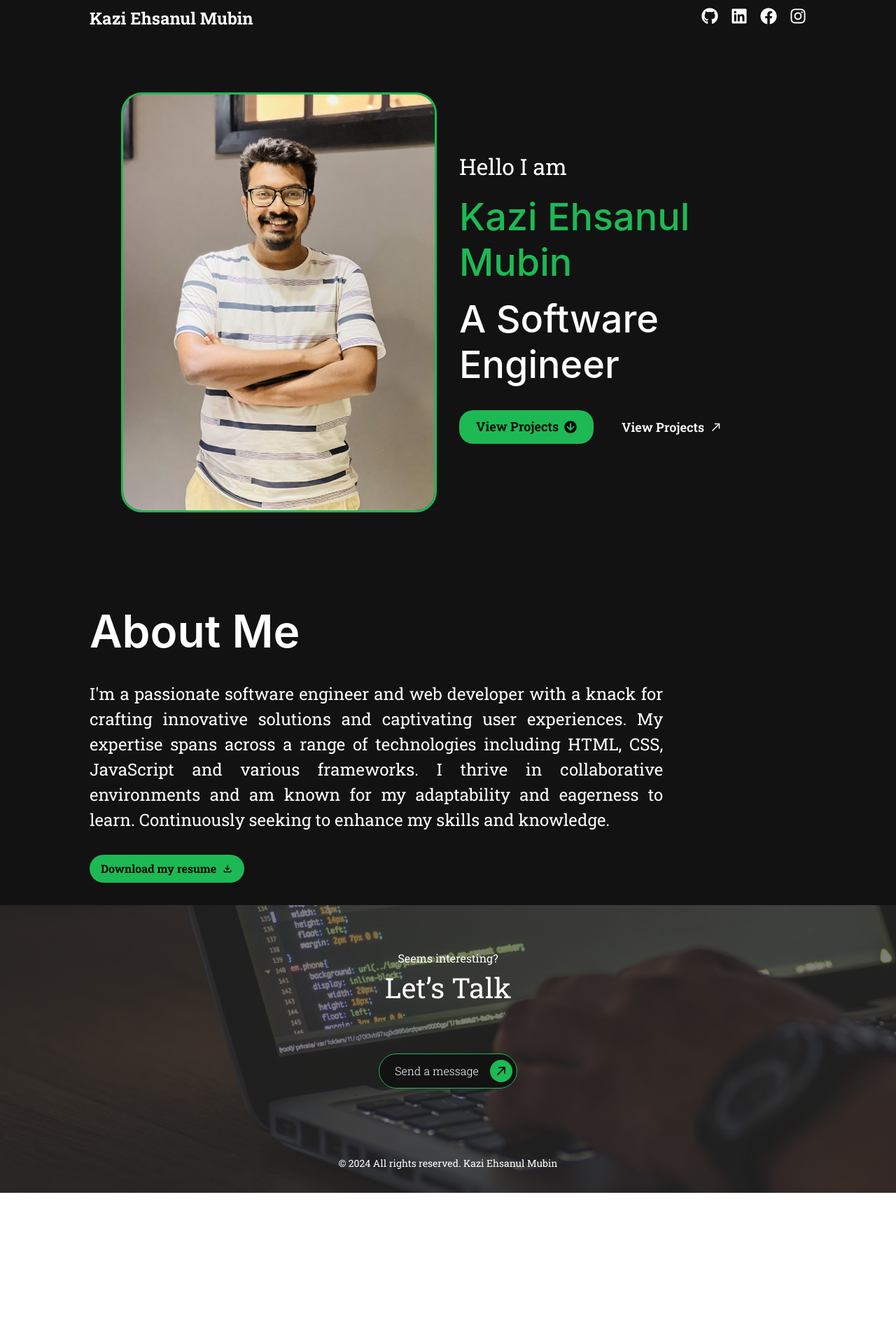
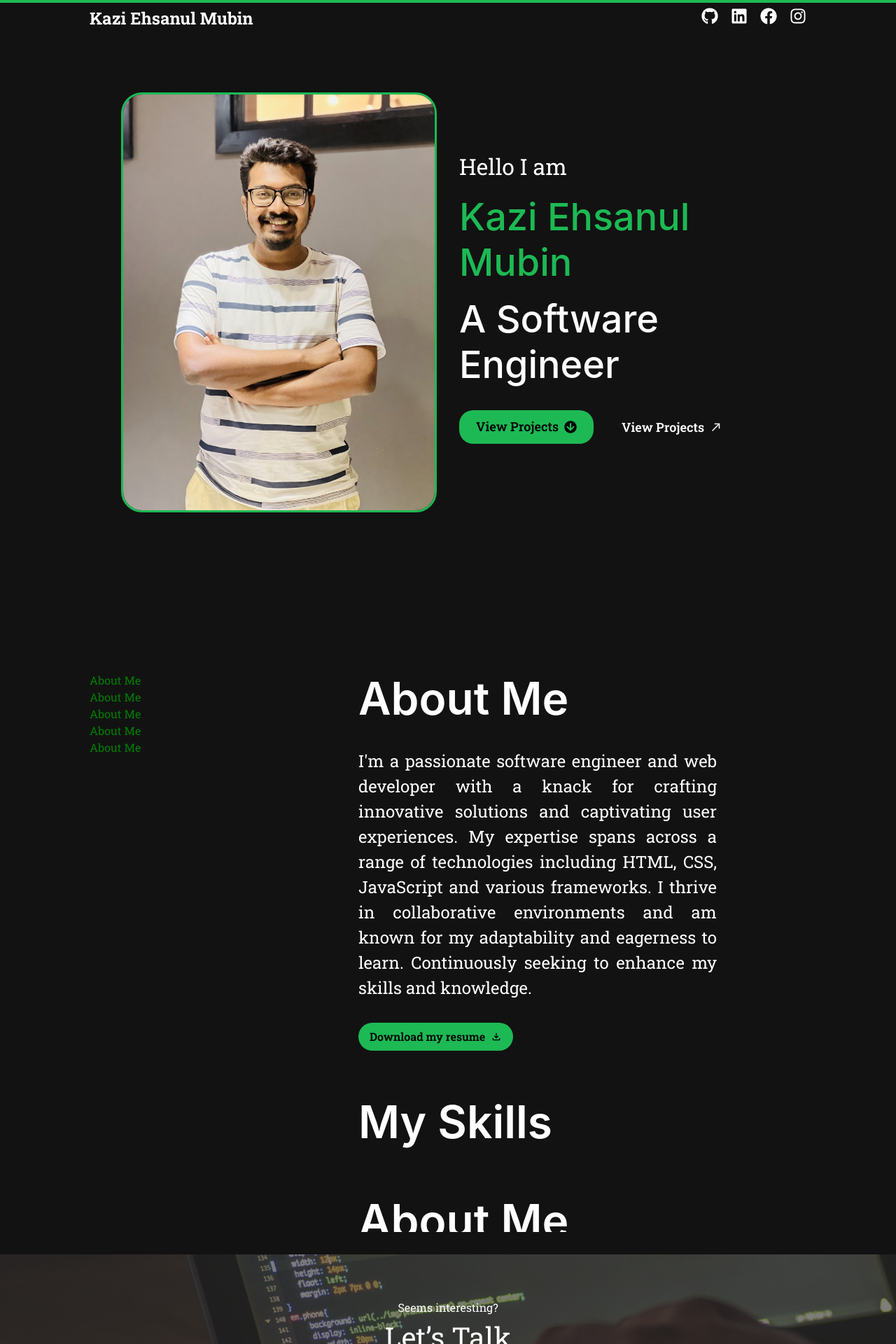
Before and after one commit to Mubin42/portfolio-frontend, a Next.js app: page / in a window 1280 px wide. Shown: the top 1920 px of the page at 70% size. Before the commit the page ends 1704 px from the top, so only its background shows below. Built offline with nearby package versions, Linux system fonts and the light colour scheme.

Commit message:
loader added

```diff
--- a/src/app/page.tsx
+++ b/src/app/page.tsx
@@ -2,12 +2,72 @@
 import AboutMe from '@/components/about-me/AboutMe';
 import Hero from '@/components/hero/Hero';
 import PageLayout from '@/components/layouts/page-layout/PageLayout';
+import Skills from '@/components/skills/Skills';
+import { BASE_PADDING } from '@/lib/constants';
+import { Box, Flex, Grid, Text } from '@chakra-ui/react';
+import { css } from '@emotion/react';
+import { useInView } from 'framer-motion';
+import { useRef } from 'react';
 
 export default function Home() {
+	const ref1 = useRef(null);
+	const isInView1 = useInView(ref1);
+
+	const ref2 = useRef(null);
+	const isInView2 = useInView(ref2);
+
+	const ref3 = useRef(null);
+	const isInView3 = useInView(ref3);
+
+	const ref4 = useRef(null);
+	const isInView4 = useInView(ref4);
+
+	const ref5 = useRef(null);
+	const isInView5 = useInView(ref5);
+
+	const hideScrollbar = css`
+		::-webkit-scrollbar {
+			display: none;
+		}
+		-ms-overflow-style: none; /* IE and Edge */
+		scrollbar-width: none; /* Firefox */
+	`;
+
 	return (
 		<PageLayout>
 			<Hero />
-			<AboutMe />
+			<Grid templateColumns='1fr 3fr' overflowY='hidden' px={BASE_PADDING}>
+				<Flex flexDirection='column'>
+					<Text color={isInView1 ? 'green' : 'white'}>About Me</Text>
+					<Text color={isInView2 ? 'green' : 'white'}>About Me</Text>
+					<Text color={isInView3 ? 'green' : 'white'}>About Me</Text>
+					<Text color={isInView4 ? 'green' : 'white'}>About Me</Text>
+					<Text color={isInView5 ? 'green' : 'white'}>About Me</Text>
+				</Flex>
+				<Flex
+					flexDirection='column'
+					overflowY='auto'
+					maxHeight='100vh'
+					gap='64px'
+					css={hideScrollbar}
+				>
+					<Flex flex={1} ref={ref1}>
+						<AboutMe />
+					</Flex>
+					<Flex flex={1} ref={ref2}>
+						<Skills />
+					</Flex>
+					<Flex flex={1} ref={ref3}>
+						<AboutMe />
+					</Flex>
+					<Flex flex={1} ref={ref4}>
+						<Skills />
+					</Flex>
+					<Flex flex={1} ref={ref5}>
+						<AboutMe />
+					</Flex>
+				</Flex>
+			</Grid>
 		</PageLayout>
 	);
 }
--- a/src/components/about-me/AboutMe.tsx
+++ b/src/components/about-me/AboutMe.tsx
@@ -1,13 +1,13 @@
 import { aboutMe } from '@/cms/aboutme';
 import { BASE_PADDING } from '@/lib/constants';
-import { Button, Flex, Heading, Icon, Stack, Text } from '@chakra-ui/react';
+import { Button, Flex, Heading, Icon, Stack, StackProps, Text } from '@chakra-ui/react';
 import React, { FC } from 'react';
 import { MdOutlineFileDownload } from 'react-icons/md';
 import SectionTitle from '../ui-components/texts/SectionTitle';
 
-type AboutMeProps = {};
+type AboutMeProps = StackProps & {};
 
-const AboutMe: FC<AboutMeProps> = ({}) => {
+const AboutMe: FC<AboutMeProps> = ({ ...props }) => {
 	// hooks
 
 	// states
@@ -23,13 +23,9 @@ const AboutMe: FC<AboutMeProps> = ({}) => {
 	// components
 
 	return (
-		<Stack spacing={8} px={BASE_PADDING}>
+		<Stack spacing={8} px={BASE_PADDING} {...props}>
 			<SectionTitle>{aboutMe.title}</SectionTitle>
-			<Text
-				fontSize={{ base: '14px', lg: '24px' }}
-				w={{ base: '100%', lg: '80%' }}
-				textAlign='justify'
-			>
+			<Text fontSize={{ base: '14px', lg: '24px' }} textAlign='justify'>
 				{aboutMe.description}
 			</Text>
 			<Button
--- a/src/components/hero/HeroText.tsx
+++ b/src/components/hero/HeroText.tsx
@@ -1,4 +1,4 @@
-import { Button, Flex, Heading, Icon, Stack, Text, useTheme } from '@chakra-ui/react';
+import { Button, Flex, Heading, Icon, Stack, Text } from '@chakra-ui/react';
 import React, { FC } from 'react';
 import { FaArrowCircleDown } from 'react-icons/fa';
 import { MdCallMade } from 'react-icons/md';
--- a/src/components/layouts/navbar/Navbar.tsx
+++ b/src/components/layouts/navbar/Navbar.tsx
@@ -1,13 +1,15 @@
 import { navIcons } from '@/lib/sample-data/NavBarIcons';
-import { Flex, Text } from '@chakra-ui/react';
-
+import { Flex, Text, useTheme } from '@chakra-ui/react';
 import React, { FC } from 'react';
 import NavbarIcon from './NavbarIcon';
-import { motion, useScroll, useTransform } from 'framer-motion';
+import { motion, useScroll, useSpring, useTransform } from 'framer-motion';
 import { BASE_PADDING } from '@/lib/constants';
 
 const Navbar: FC = () => {
 	// hooks
+	const theme = useTheme();
+
+	const green = theme.colors['custom-green'];
 
 	// states
 
@@ -16,6 +18,13 @@ const Navbar: FC = () => {
 	const { scrollYProgress } = useScroll();
 	const headerY = useTransform(scrollYProgress, [0, 0.05], ['0%', '-100%']);
 	const paddingY = useTransform(scrollYProgress, [0, 0.05], ['24px', '8px']);
+	const widthX = useTransform(scrollYProgress, [0, 0.05], ['10px', '4px']);
+
+	const scaleX = useSpring(scrollYProgress, {
+		stiffness: 100,
+		damping: 30,
+		restDelta: 0.001,
+	});
 
 	// styles
 
@@ -24,6 +33,22 @@ const Navbar: FC = () => {
 	// effects
 
 	// components
+	const progress = (
+		<motion.div
+			className='progress-bar'
+			style={{
+				scaleX,
+				position: 'fixed',
+				top: 0,
+				left: 0,
+				right: 0,
+				height: widthX,
+				background: green,
+				transformOrigin: '0%',
+			}}
+		/>
+	);
+
 	const name = (
 		<Text
 			fontSize={{ base: '16px', lg: '24px' }}
@@ -54,6 +79,7 @@ const Navbar: FC = () => {
 			style={{ paddingTop: paddingY, paddingBottom: paddingY }}
 		>
 			<Flex flex={1} gap={{ base: '12px', lg: '24px' }} justify='space-between'>
+				{progress}
 				{name}
 				{icon}
 			</Flex>
--- a/src/components/layouts/page-layout/PageLayout.tsx
+++ b/src/components/layouts/page-layout/PageLayout.tsx
@@ -20,7 +20,7 @@ const PageLayout: FC<PageLayoutProps> = ({ children }) => {
 		main: {
 			minHeight: 'calc(100vh - 64px)',
 			flexDirection: 'column',
-			gap: { base: 4, lg: 8 },
+			gap: { base: 16, lg: 32 },
 			py: { base: 4, lg: 8 },
 			bgColor: 'background',
 		},
--- /dev/null
+++ b/src/components/skills/Skills.tsx
@@ -0,0 +1,30 @@
+import { BASE_PADDING } from '@/lib/constants';
+import { Stack } from '@chakra-ui/react';
+import React, { FC } from 'react';
+import SectionTitle from '../ui-components/texts/SectionTitle';
+
+type SkillsProps = {};
+
+const Skills: FC<SkillsProps> = ({}) => {
+	// hooks
+
+	// states
+
+	// variables
+
+	// styles
+
+	// functions
+
+	// effects
+
+	// components
+
+	return (
+		<Stack spacing={8} px={BASE_PADDING}>
+			<SectionTitle>My Skills</SectionTitle>
+		</Stack>
+	);
+};
+
+export default Skills;
```
